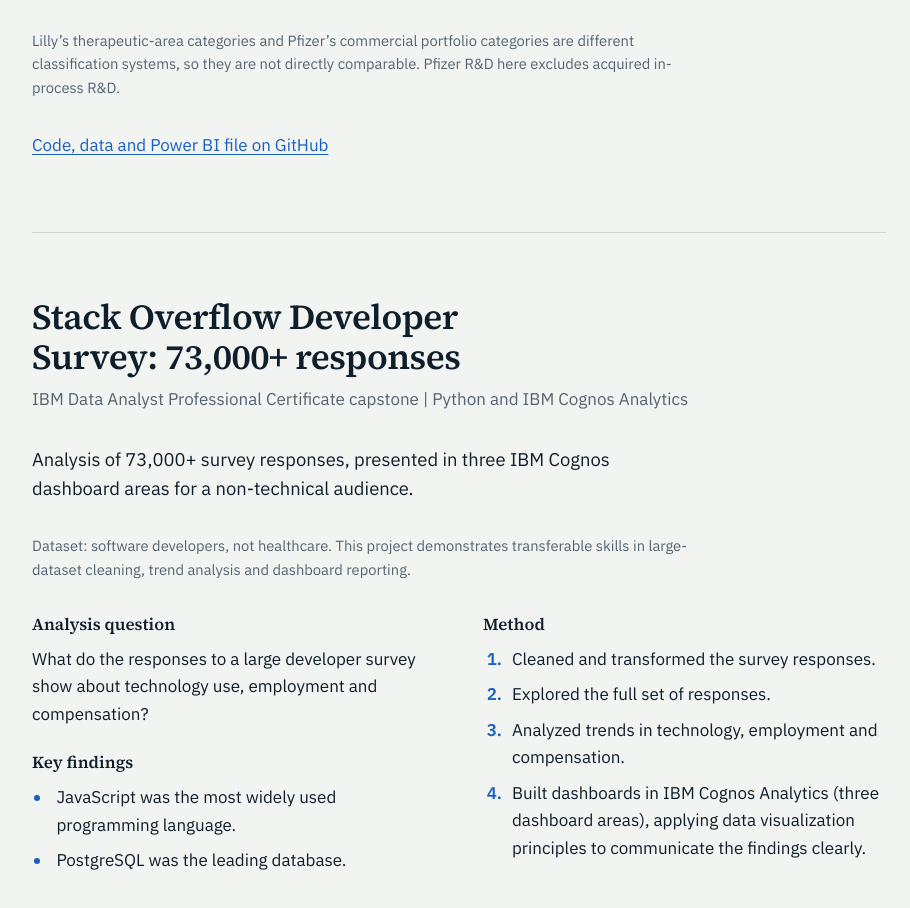
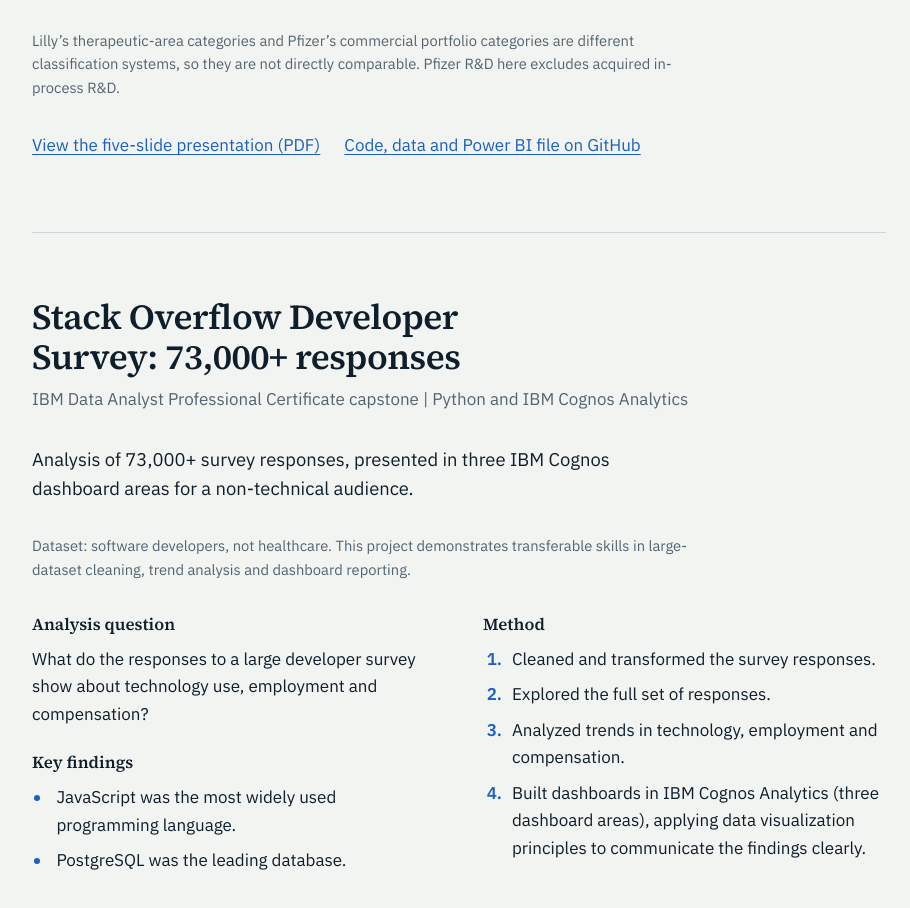
Before and after one commit to Shrikishan35/portfolio-site, a plain HTML site: page index.html in a window 1280 px wide. Shown: the part 3225-4133 px from the top of the page, without its empty margins (308-1218 px from the left). Drawn offline with Linux system fonts and the light colour scheme.

Commit message:
Add the five-slide benchmarking presentation as a PDF with a link
Co-Authored-By: Claude Sonnet 5.5 <noreply@anthropic.com>
Claude-Session: https://claude.ai/code/session_01JsjrD2iMxtLLNj18D59H24

```diff
--- a/index.html
+++ b/index.html
@@ -391,6 +391,7 @@ footer .wrap{display:flex;flex-wrap:wrap;justify-content:space-between;gap:8px 2
 
           <p class="note">Lilly&rsquo;s therapeutic-area categories and Pfizer&rsquo;s commercial portfolio categories are different classification systems, so they are not directly comparable. Pfizer R&amp;D here excludes acquired in-process R&amp;D.</p>
           <div class="link-row">
+            <a href="assets/docs/pharma-benchmarking-presentation.pdf" target="_blank" rel="noopener noreferrer">View the five-slide presentation (PDF)</a>
             <a href="https://github.com/Shrikishan35/Global-pharmaceutical-company-benchmarking" target="_blank" rel="noopener noreferrer">Code, data and Power BI file on GitHub</a>
           </div>
         </article>
```
Also changed, not shown: 1 other file.
